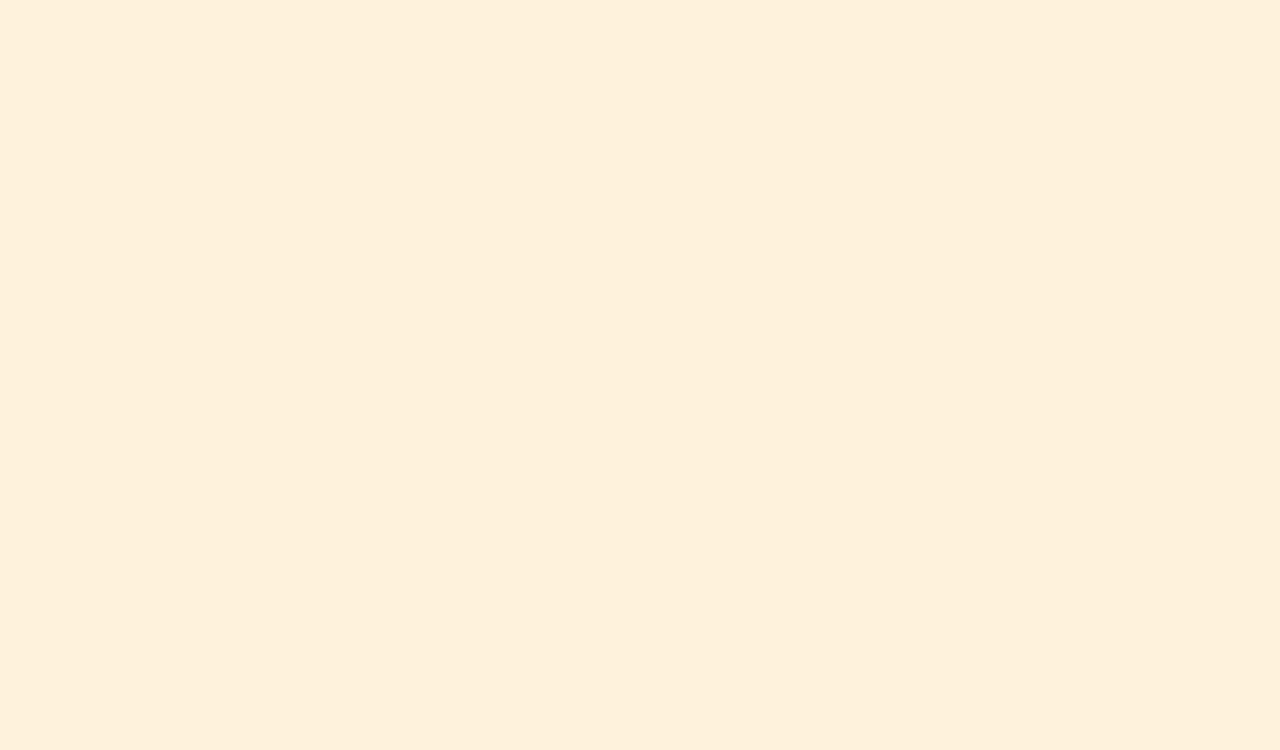
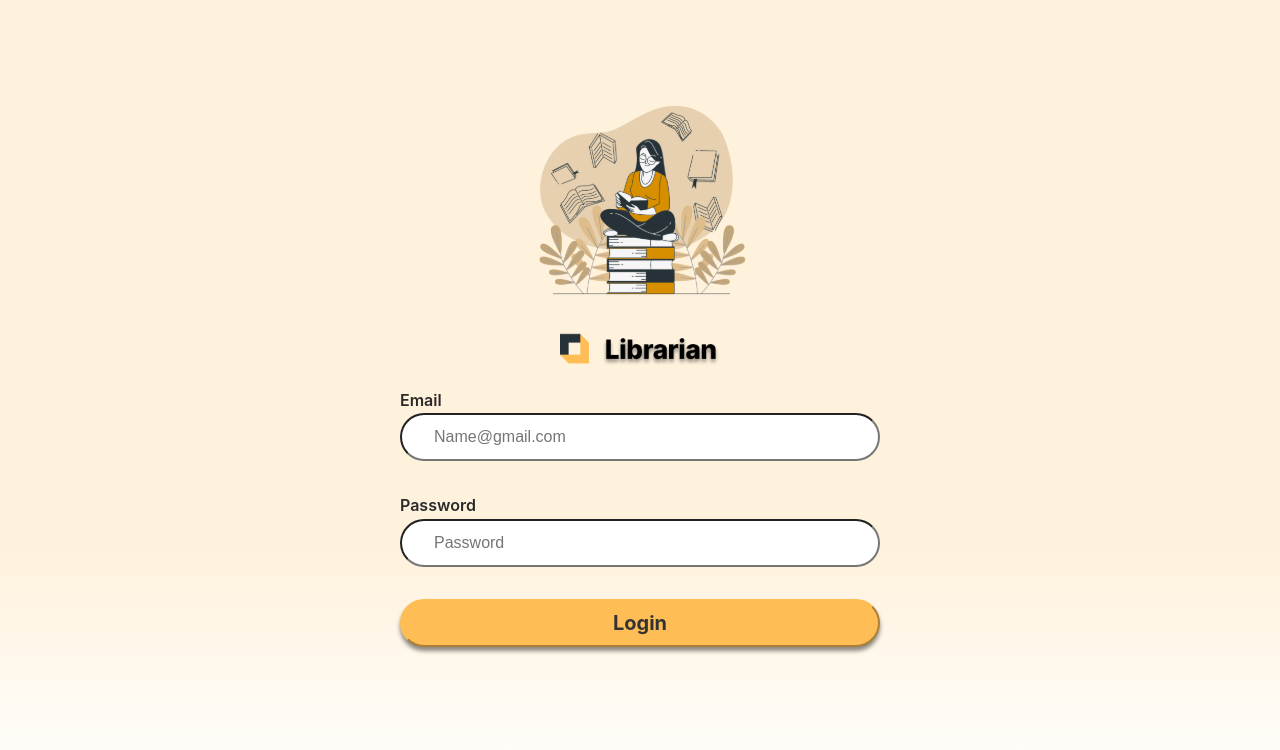
Before and after one commit to Fovv-Project/libkom-HEHE, a React (Create React App) app: page /loginAdmin in a window 1280 px wide. Before the commit this address had no page. Shown: the top 750 px of the page. Built offline with nearby package versions, Linux system fonts and the light colour scheme; a web font is replaced by a local one.

Commit message:
loginAdmin UI

```diff
--- a/src/App.js
+++ b/src/App.js
@@ -12,6 +12,7 @@ import Dashboard from './pages/admin/Dashboard';
 import AbsenList from './pages/admin/AbsenList';
 import Profile from './pages/mahasiswa/profile/Profile';
 import Login from './pages/login/Login';
+import LoginAdmin from './pages/admin/login/Login';
 import Scanners from './pages/mahasiswa/scanner/Scanner';
 
 
@@ -24,6 +25,7 @@ const App = () => {
         <Routes>
           <Route path='/' element={<LandingHome />} />
           <Route path='/login' element={<Login />} />
+          <Route path='/loginAdmin' element={<LoginAdmin />} />
           <Route path='/profile' element={<Profile />} />
           <Route path='/scanner' element={<Scanners />} />
           <Route path='/scanning' element={<Scanning />} />
--- a/src/assets/images/index.js
+++ b/src/assets/images/index.js
@@ -4,5 +4,6 @@ import photoProfile from "./photoProfile.svg"
 import backIcon from "./backIcon.svg"
 import flashIcon from "./flashIcon.svg"
 import barcodeIcon from "./barcodeIcon.svg"
+import ilustrationAdminLogin from "./ilustrationAdminLogin.svg"
 
-export {logo, ilustration, photoProfile, backIcon, flashIcon, barcodeIcon};
+export {logo, ilustration, photoProfile, backIcon, flashIcon, barcodeIcon, ilustrationAdminLogin};
--- a/src/components/layouts/footer/Footer.jsx
+++ b/src/components/layouts/footer/Footer.jsx
@@ -1,6 +1,6 @@
 import React from 'react';
 import FooterWrap from './Footer.style';
-import { logo } from '../../../assets';
+import { logo } from '../../../assets/images';
 const Footer = () => {
     return (
         <FooterWrap>
--- a/src/components/layouts/header/components/logo/Logo.jsx
+++ b/src/components/layouts/header/components/logo/Logo.jsx
@@ -1,6 +1,6 @@
 import React from 'react';
 import LogoWrap from './Logo.style';
-import { logo } from '../../../../../assets';
+import { logo } from '../../../../../assets/images';
 const Logo = () => {
     return (
         <LogoWrap>
--- /dev/null
+++ b/src/components/textField/index.js
@@ -0,0 +1,3 @@
+import TextField from "./TextField";
+
+export default TextField;
--- /dev/null
+++ b/src/pages/admin/login/Login.jsx
@@ -0,0 +1,33 @@
+import React from "react";
+import { Link } from 'react-router-dom';
+import { LoginWrapper } from './Login.style.js'
+import { logo, ilustrationAdminLogin } from "../../../assets/images";
+
+
+const LoginAdmin = () => {
+  return (
+    <LoginWrapper>
+      <div className="login-box">
+        <img alt="ilustrationAdminLogin" className="ilustrationAdminLogin" src={ilustrationAdminLogin} />
+        <img alt="LogoLib" className="logo-lib" src={logo} />
+
+        <form>
+          <label>
+            Email
+            <input type="text" name="name" placeholder="Name@gmail.com" />
+          </label>
+          <label>
+            Password
+            <input type="text" name="name" placeholder="Password" />
+          </label>
+          <button className="login-button" type="button">
+            <Link to="/profile">Login</Link>
+          </button>
+        </form>
+      </ div>
+    </LoginWrapper>
+  )
+
+};
+
+export default LoginAdmin;
--- /dev/null
+++ b/src/pages/admin/login/Login.style.js
@@ -0,0 +1,61 @@
+import styled from "styled-components";
+import Colors from "../../../styles/colors";
+
+export const LoginWrapper = styled.section`
+    background: linear-gradient(180deg, #FFF2DD 68.54%, #FFFFFF 100%);
+    height: 100vh;
+
+    .login-box{
+        padding-top: 5rem;
+        display: flex;
+        flex-direction: column;
+        align-items: center;
+    }
+
+    .logo-lib {
+        width: 10rem;
+    }
+
+    .ilustrationAdminLogin {
+        width: 16rem;
+    }
+
+    form{
+        display: flex;
+        flex-direction: column;
+    }
+
+    label {
+        display: flex;
+        flex-direction: column;
+        font-size: 1rem;
+        font-weight: 600;
+        margin: 1rem;
+    }
+
+    input {
+        width: 30rem;
+        height: 3rem;
+        border-radius: 1.5625rem;
+        font-size: 1rem;
+        padding-left: 2rem;
+    }
+
+    ::placeholder {
+        color: #C4B2AE;
+    }
+
+    .login-button {
+        width: 30rem;
+        height: 3rem;
+        background-color: ${Colors.Mustard};
+        box-shadow: 0px 4px 4px rgba(0, 0, 0, 0.45);
+        border-radius: 1.5625rem;
+        border-color: ${Colors.Mustard};
+        color: black;
+        font-weight: bolder;
+        font-size: 1.25rem;
+        margin: 1rem;
+
+    }
+`;
--- a/src/pages/mahasiswa/LandingHome.jsx
+++ b/src/pages/mahasiswa/LandingHome.jsx
@@ -2,7 +2,7 @@ import React from 'react';
 import { Link } from "react-router-dom";
 import Footer from '../../components/layouts/footer/Footer.jsx';
 import Header from '../../components/layouts/header/Header.jsx';
-import { ilustration } from '../../assets/index.js';
+import { ilustration } from '../../assets/images';
 
 const LandingHome = () => {
     return (
--- a/src/pages/mahasiswa/profile/Profile.style.js
+++ b/src/pages/mahasiswa/profile/Profile.style.js
@@ -93,11 +93,13 @@ export const ProfileWrapper = styled.section`
         text-align: start;
     }
 
+    .history-peminjaman {
+        margin: 3rem 0rem;
+    }
     .history-absen, .history-peminjaman {
         display: flex;
         flex-direction: column;
         justify-content: space-between;
-        margin: 1.25rem 0.625rem;
     }
 
     .history-recap {
```
Also changed, not shown: src/components/textField/TextField.jsx (added, +30 -0 lines), src/assets/images/ilustrationAdminLogin.svg (added).
